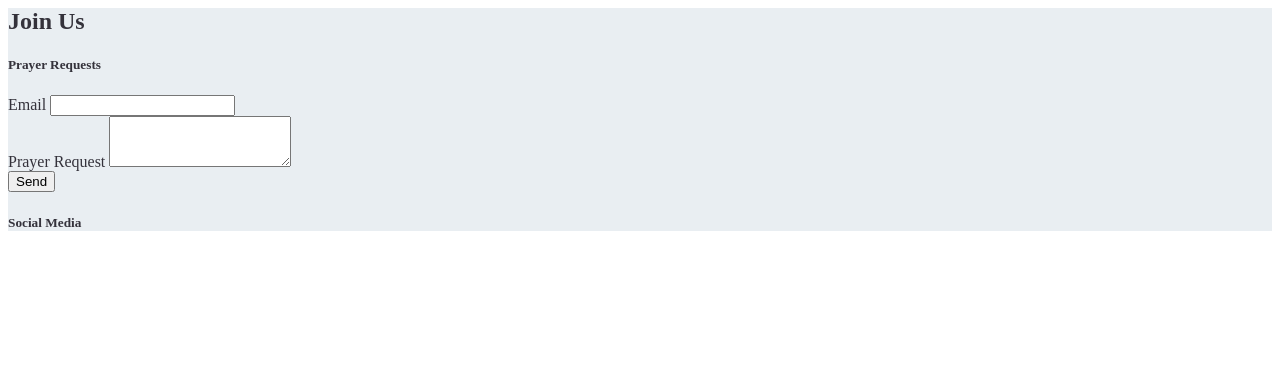
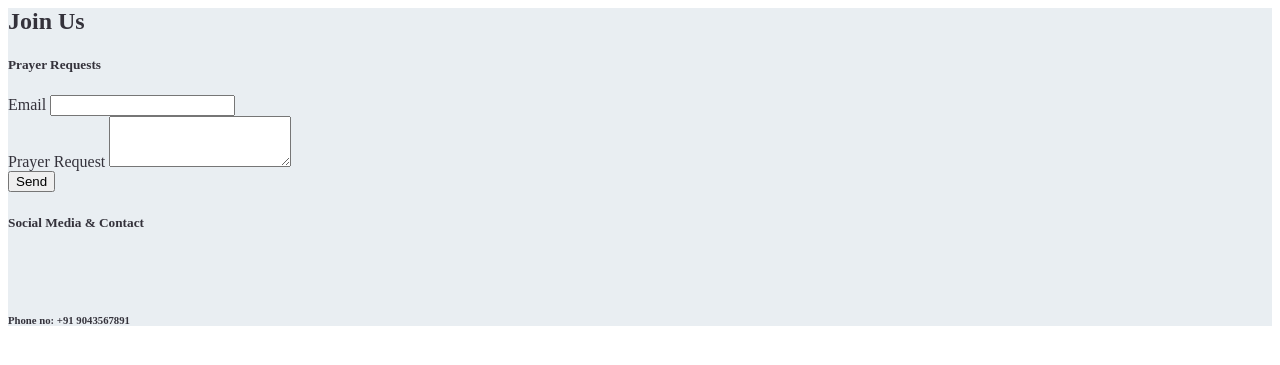
Before and after one commit to flora-shek/Alpha_AG, a Django app: template myapp/templates/contact.html in a window 1280 px wide. Shown: the top 365 px of the page. Run offline with Django 5.2, Linux system fonts and the light colour scheme; the template is opened without the code that fills it, so the values that code supplies are empty.

Commit message:
made little changes

```diff
--- a/myapp/templates/bootstrap.html
+++ b/myapp/templates/bootstrap.html
@@ -2,6 +2,3 @@
 <meta name="viewport" content="width=device-width, initial-scale=1">
 <link href="https://cdn.jsdelivr.net/npm/bootstrap@5.3.3/dist/css/bootstrap.min.css" rel="stylesheet" integrity="sha384-QWTKZyjpPEjISv5WaRU9OFeRpok6YctnYmDr5pNlyT2bRjXh0JMhjY6hW+ALEwIH" crossorigin="anonymous">
 <link href="https://cdn.jsdelivr.net/npm/bootstrap-icons/font/bootstrap-icons.css" rel="stylesheet">
-
-<script src="https://cdn.jsdelivr.net/npm/@popperjs/core@2.11.8/dist/umd/popper.min.js" integrity="sha384-I7E8VVD/ismYTF4hNIPjVp/Zjvgyol6VFvRkX/vR+Vc4jQkC+hVqc2pM8ODewa9r" crossorigin="anonymous"></script>
-<script src="https://cdn.jsdelivr.net/npm/bootstrap@5.3.3/dist/js/bootstrap.min.js" integrity="sha384-0pUGZvbkm6XF6gxjEnlmuGrJXVbNuzT9qBBavbLwCsOGabYfZo0T0to5eqruptLy" crossorigin="anonymous"></script>
--- a/myapp/templates/contact.html
+++ b/myapp/templates/contact.html
@@ -24,19 +24,18 @@
             <div class="col-sm-6 ">
               <div class="card mt-2" style ="background: #E9EEF2;">
                 <div class="card-body">
-                  <h5 class="card-title" style ="color: #34323B;">Social Media</h5>
-                  <a href="mailto:example@gmail.com" class="btn btn-outline-dark">
-                    <i class="bi bi-whatsapp"></i>
-                  </a>
-                  <a href="mailto:example@gmail.com" class="btn btn-outline-dark">
-                    <i class="bi bi-facebook"></i>
-                  </a>
-                  <a href="mailto:example@gmail.com" class="btn btn-outline-dark">
+                  <h5 class="card-title" style ="color: #34323B;">Social Media & Contact</h5>
+                      <a href="https://maps.app.goo.gl/d4WzFsQxDokYy9TY7" target="_blank" class="btn btn-outline-dark" data-bs-toggle="popover" data-bs-trigger="hover focus" data-bs-placement="bottom" data-bs-content="Location" >
+                        <i class="bi bi-geo-alt-fill"></i>
+                      </a>
+                  <a href="https://youtube.com/@alphaagchurchtrichy8041" target="_blank" class="btn btn-outline-dark" data-bs-toggle="popover" data-bs-trigger="hover focus" data-bs-placement="bottom" data-bs-content="Youtube">
                     <i class="bi bi-youtube"></i>
                   </a>
-                  <a href="mailto:example@gmail.com" class="btn btn-outline-dark">
+                  <a href="mailto:alphaag07@gmail.com" target="_blank" class="btn btn-outline-dark" data-bs-toggle="popover" data-bs-trigger="hover focus" data-bs-placement="bottom" data-bs-content="Gmail">
                     <i class="bi bi-envelope-fill"></i>
                   </a>
+                  <br> <br>
+                  <h6 class="" style ="color: #34323B;">Phone no: +91 9043567891</h6>
                 </div>
               </div>
             </div>
--- a/myapp/templates/event.html
+++ b/myapp/templates/event.html
@@ -1,5 +1,5 @@
 <section id="event">
-  <div class="shadow p-3 mb-5 rounded m-3" style ="background:#d2d2fa">
+  <div class="shadow p-3 mb-5 rounded m-3" style ="background:#e6e6ff">
     <div class ="container">
       <h2 class = "text-center" style ="color: #34323B;" >Upcoming Events</h2>
         <div class="card m-3 p-3 ">
--- a/myapp/templates/footer.html
+++ b/myapp/templates/footer.html
@@ -1,5 +1,5 @@
 <div class = "container">
   <footer class="py-3 my-4">
-    <p class="text-center text-body-secondary">&copy 2025 Alpha AG</p>
+    <p class="text-center text-body-secondary">&copy 2025 Alpha AG Church,Trichy</p>
   </footer>
 </div>
--- a/myapp/templates/navbar.html
+++ b/myapp/templates/navbar.html
@@ -1,7 +1,7 @@
 
-<nav class="navbar navbar-expand-lg  bg-transparent border-bottom border-body">
+<nav class="navbar navbar-expand-lg  bg-transparent border-bottom border-body shadow-sm">
   <div class="container-fluid">
-    <a class="navbar-brand" href="#">Alpha AG</a>
+    <a class="navbar-brand" href="#">Alpha AG Church</a>
     <button class="navbar-toggler" type="button" data-bs-toggle="collapse" data-bs-target="#navbarSupportedContent" aria-controls="navbarSupportedContent" aria-expanded="false" aria-label="Toggle navigation">
       <span class="navbar-toggler-icon"></span>
     </button>
```
Also changed, not shown: myapp/templates/layout.html (+12 -0 lines).
